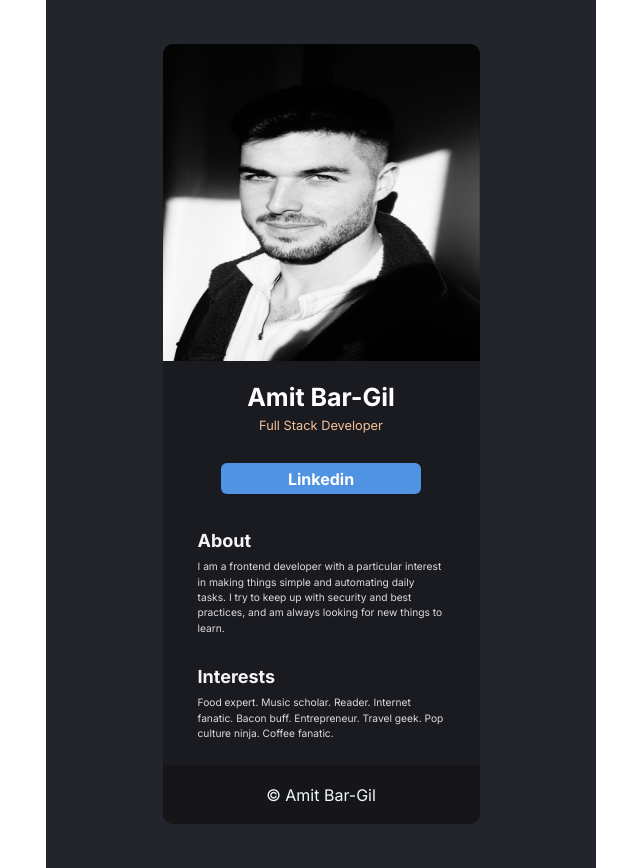
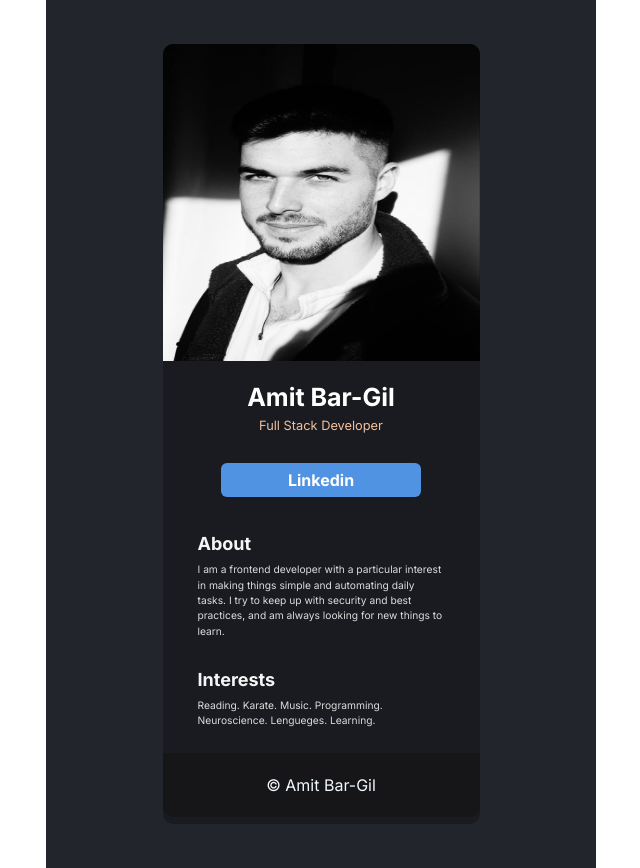
Before and after one commit to AmitGit217/react_project_1, a React (Create React App) app: page / in a window 1280 px wide. Shown: the whole page, without its empty margins (319-959 px from the left). Built offline with nearby package versions, Linux system fonts and the light colour scheme.

Commit message:
Refactor: Text component: block__paragraph

```diff
--- a/src/components/Text/Text.js
+++ b/src/components/Text/Text.js
@@ -15,8 +15,8 @@ export default function Text() {
       <div className={TextCSS.block}>
         <h2 className={TextCSS.block__title}>Interests</h2>
         <p className={TextCSS.block__paragraph}>
-          Food expert. Music scholar. Reader. Internet fanatic. Bacon buff.
-          Entrepreneur. Travel geek. Pop culture ninja. Coffee fanatic.
+          Reading. Karate. Music. Programming. Neuroscience. Lengueges.
+          Learning.
         </p>
       </div>
     </section>
```
